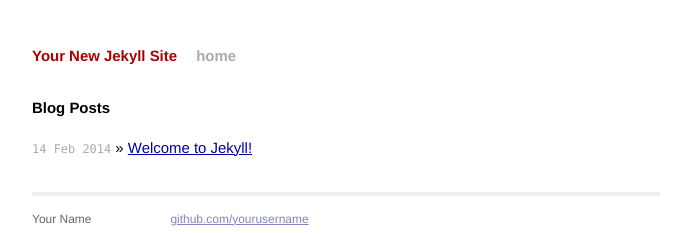
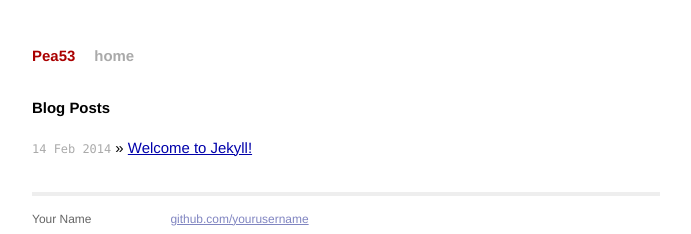
Before and after one commit to TwP/twp.github.io, a Jekyll site: the page built from index.html, in a window 1280 px wide. Shown: the top 234 px of the page, without its empty margins (294-985 px from the left). Built offline with Jekyll 4.4.1, drawn with Linux system fonts in a browser that asks for light colours; Markdown is read by kramdown in place of the engine named in the settings.

```diff
--- a/_config.yml
+++ b/_config.yml
@@ -1,3 +1,4 @@
-name: Your New Jekyll Site
+name: Pea53
 markdown: redcarpet
 pygments: true
+exclude: ["vendor"]
```
